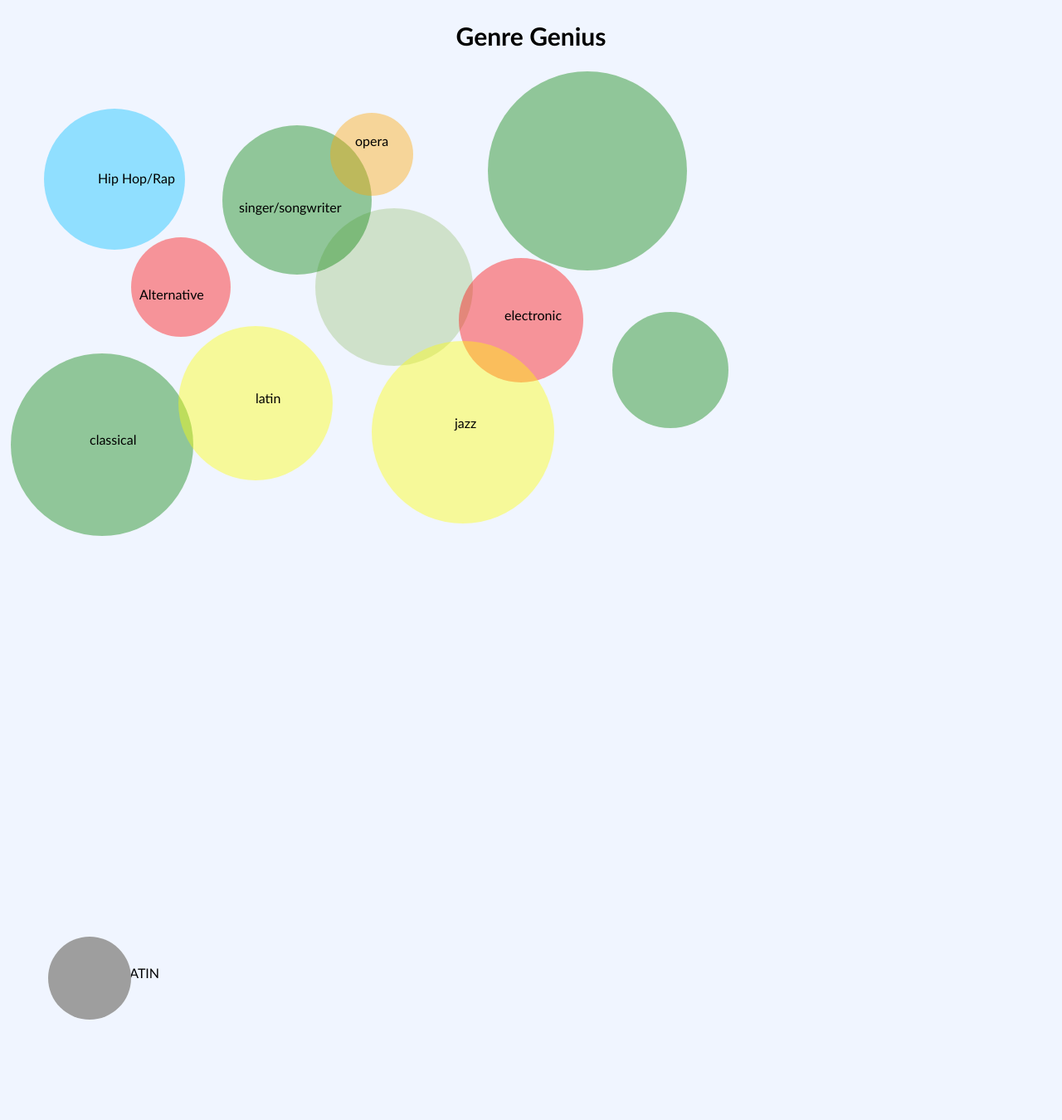
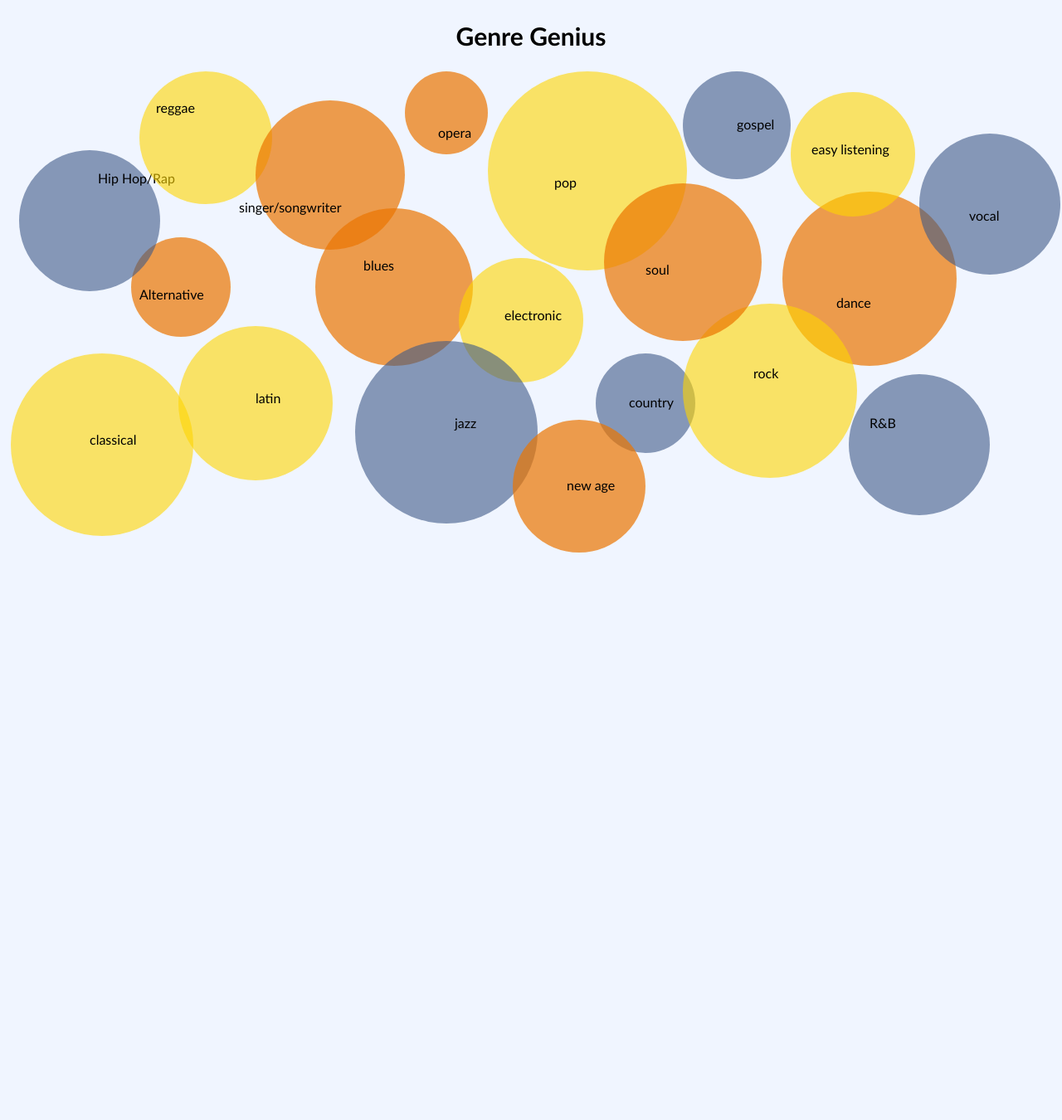
Before and after one commit to jmakdah2/jmakdah2.github.io, a Jekyll site: the page index.html, which Jekyll copies as it is, in a window 1280 px wide. Shown: the whole page at 83% size. Built offline with Jekyll 4.4.1, drawn with Linux system fonts in a browser that asks for light colours; after the commit the page ends 900 px from its top, so only the background shows below that; grey boxes are pictures that could not be loaded.

Commit message:
Add files via upload

```diff
--- a/index.html
+++ b/index.html
@@ -16,72 +16,121 @@
         <li><a href = "#">dance</a></li>
         <li><a href = "#">electronic</a></li>
         <li><a href = "#">jazz</a></li>
+
+<form>
+    <input type = "text" name = "search" placeholder = "Search..">
+</form>
 -->
 
-<svg width = "1000" height = "1000" xmlns:xlink>
+<svg width = "1500" height = "750" xmlns:xlink>
 
     <a xlink:href = "https://www.google.com/">
-    <circle class = "alternative" cx = "467" cy = "260" r = "95" fill = "#AFCD95" fill-opacity = "0.5" />
+        <circle class = "alternative" cx = "210" cy = "260" r = "60" fill = "#ec7600" fill-opacity = "0.7" />
+        <text x = "160" y="275">Alternative</text>
     </a>
 
     <a xlink:href = "https://www.google.com/">
-        <circle class = "blues" cx = "700" cy = "120" r = "120" fill = "green" fill-opacity = "0.4" />
+        <circle class = "blues" cx = "467" cy = "260" r = "95" fill = "#ec7600" fill-opacity = "0.7" />
+        <text x="430" y="240">blues</text>
     </a>
 
     <a xlink:href = "https://www.google.com/">
-        <circle class = "classical" cx = "115" cy = "450" r = "110" fill = "green" fill-opacity = "0.4" />
+        <circle class = "classical" cx = "115" cy = "450" r = "110" fill = "#FFD500" fill-opacity = "0.6" />
         <text x = "100" y = "450">classical</text>
     </a>
 
     <a xlink:href = "https://www.google.com/">
-        <circle class = "country" cx = "800" cy = "360" r = "70" fill = "green" fill-opacity = "0.4" />
+        <circle class = "country" cx = "770" cy = "400" r = "60" fill = "#3e5987" fill-opacity = "0.6" />
+        <text x="750" y="405">country</text>
+    </a>
+
+        <a xlink:href = "https://www.google.com/">
+        <circle class="dance" cx="1040" cy="250" r="105" fill="#ec7600" fill-opacity="0.7"/>
+        <text x="1000" y="285">dance</text>
     </a>
 
     <a xlink:href = "https://www.google.com/">
-        <circle class = "singer" cx = "350" cy = "155" r = "90" fill = "green" fill-opacity = "0.4" />
+        <circle class="easy" cx="1020" cy="100" r="75" fill="#ffd500" fill-opacity="0.6"/>
+        <text x="970" y="100">easy listening</text>
+    </a>
+
+    <a xlink:href = "https://www.google.com/">
+        <circle class = "electronic" cx = "620" cy = "300" r = "75" fill = "#ffd500" fill-opacity = "0.6" />
+        <text x = "600" y = "300">electronic</text>
+    </a>
+
+    <a xlink:href = "https://www.google.com/">
+        <circle class = "hipHop" cx = "100" cy = "180" r="85" fill = "#3e5987" fill-opacity = "0.6"/>
+        <text x="110" y="135">Hip Hop/Rap</text>
+         </a>
+
+
+    <a xlink:href = "https://www.google.com/">
+        <circle class = "gospel" cx="880"cy="65" r="65" fill = "#3e5987" fill-opacity = "0.6"/>
+        <text x="880" y="70">gospel</text>
+    </a>
+
+    <a xlink:href = "https://www.google.com/">
+        <circle class = "jazz" cx = "530" cy = "435" r = "110" fill = "#3e5987" fill-opacity = "0.6"/>
+        <text x = "540" y = "430" fill = "black" font-size = "16px">jazz</text>
+    </a>
+
+    <a xlink:href = "https://www.google.com/">
+        <circle class = "latin" cx = "300" cy = "400" r = "93" fill = "#ffd500" fill-opacity = "0.6" />
+        <text x = "300" y = "400">latin</text>
+    </a>
+
+     <a xlink:href = "https://www.google.com/">
+        <circle class="new" cx="690" cy="500" r="80" fill="#ec7600" fill-opacity="0.7"/>
+        <text x="675" y="505">new age</text>
+    </a>
+
+    <a xlink:href = "https://www.google.com/">
+        <circle class = "opera" cx = "530" cy = "50" r = "50" fill = "#ec7600" fill-opacity = "0.7"/>
+        <text x = "520" y = "80">opera</text>
+    </a>
+
+    <a xlink:href = "https://www.google.com/">
+        <circle class = "pop" cx = "700" cy = "120" r = "120" fill = "#FFd500" fill-opacity = "0.6" />
+        <text x="660"  y="140">pop</text>
+    </a>
+
+    <a xlink:href = "https://www.google.com/">
+        <circle class="reggae" cx="240" cy="80" r="80" fill="#ffd500" fill-opacity="0.6"/>
+        <text x="180" y="50">reggae</text>
+    </a>
+
+    <a xlink:href = "https://www.google.com/">
+        <circle class = "rock" cx ="920" cy="385" r="105" fill = "#ffd500" fill-opacity="0.6"/>
+        <text x="900" y="370">rock</text>
+    </a>
+
+    <a xlink:href = "https://www.google.com/">
+        <circle class="R&B" cx="1100" cy="450" r="85" fill="#3e5987" fill-opacity="0.6"/>
+        <text x="1040" y="430">R&B</text>
+    </a>
+
+    <a xlink:href = "https://www.google.com/">
+        <circle class = "singer" cx = "390" cy = "125" r = "90" fill = "#ec7600" fill-opacity = "0.7"/>
         <text x= "280" y="170">singer/songwriter</text>
    </a>
 
     <a xlink:href = "https://www.google.com/">
-        <circle class = "alternative" cx = "210" cy = "260" r = "60" fill = "red" fill-opacity = "0.4" />
-        <text x = "160" y="275">Alternative</text>
-    </a>
-
-
-    <a xlink:href = "https://www.google.com/">
-        <circle class = "electronic" cx = "620" cy = "300" r = "75" fill = "red" fill-opacity = "0.4" />
-        <text x = "600" y = "300">electronic</text>
+        <circle class = "soul" cx="815" cy="230" r="95" fill="#ec7600" fill-opacity="0.7"/>
+        <text x="770" y="245">soul</text>
     </a>
 
     <a xlink:href = "https://www.google.com/">
-        <circle class = "hipHop" cx = "130" cy = "130" r="85" fill = "deepSkyBlue" fill-opacity = "0.4"/>
-        <text x="110" y="135">Hip Hop/Rap</text>
-         </a>
-
-    <a xlink:href = "https://www.google.com/">
-        <circle class = "jazz" cx = "550" cy = "435" r = "110" fill = "yellow" fill-opacity = "0.4"/>
-        <text x = "540" y = "430" fill = "black" font-size = "16px">jazz</text>
+        <circle class="vocal" cx="1185" cy="160" r="85" fill="#3e5987" fill-opacity="0.6"/>
+        <text x="1160" y="180">vocal</text>
     </a>
 
-
-    <a xlink:href = "https://www.google.com/">
-        <circle class = "latin" cx = "300" cy = "400" r = "93" fill = "yellow" fill-opacity = "0.4" />
-        <text x = "300" y = "400">latin</text>
-    </a>
-
-
-
-    <a xlink:href = "https://www.google.com/">
-        <circle class = "opera" cx = "440" cy = "100" r = "50" fill = "orange" fill-opacity = "0.4"/>
-        <text x = "420" y = "90">opera</text>
-    </a>
 
 
     </svg>
 
 
-
-    <svg width="500" height="250">
+<!-- <svg width="500" height="250">
     <text x = "140" y="90">LATIN</text>
         <defs>
             <pattern id = "img" patternUnits = "userSpaceOnUse" width = "100" height = "100">
@@ -92,6 +141,7 @@
                     a50,50 0 1 1 -100,0 50,50 0 1 1 100,0"
              fill="url(#img)" />
     </svg>
+ -->
 
 </body>
 </html>
```
